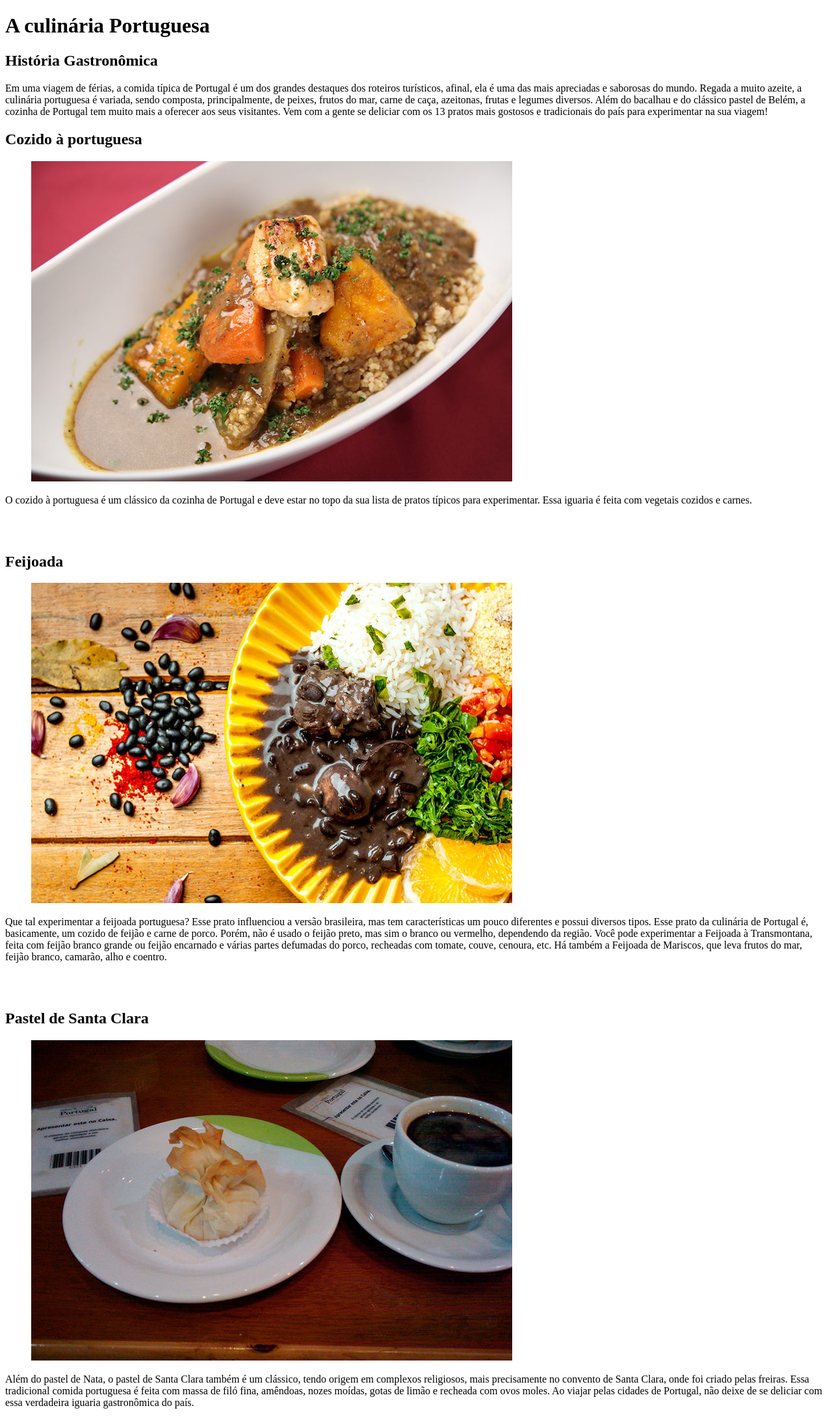
After one commit to lui0908/Site-Portugal, a PHP site: page /culinaria.html in a window 1280 px wide. The commit adds this page. Shown: the whole page at 65% size. Run offline with PHP 8.4, Linux system fonts and the light colour scheme.

Commit message:
O Naruto jamais desistiria de commitar isso aqui

```diff
--- /dev/null
+++ b/culinaria.html
@@ -0,0 +1,116 @@
+<!DOCTYPE html>
+<html lang="pt-br">
+<head>
+    <meta charset="UTF-8">
+    <meta name="viewport" content="width=device-width, initial-scale=1.0">
+    <title>Culinária</title>
+    <link rel="stylesheet" href="">
+</head>
+<body>
+    <h1>A culinária Portuguesa</h1>
+</body>
+</html>
+      <h2 id="titulo">História Gastronômica</h2>
+          <div class="container">
+            <div class="row justify-content-start">
+              <div class="col-12">
+
+                <p>Em uma viagem de férias, a comida típica de Portugal é um dos grandes destaques dos roteiros turísticos, afinal, ela é uma das mais apreciadas e saborosas do mundo.
+                    Regada a muito azeite, a culinária portuguesa é variada, sendo composta, principalmente, de peixes, frutos do mar, carne de caça, azeitonas, frutas e legumes diversos.
+                    Além do bacalhau e do clássico pastel de Belém, a cozinha de Portugal tem muito mais a oferecer aos seus visitantes.
+                    Vem com a gente se deliciar com os 13 pratos mais gostosos e tradicionais do país para experimentar na sua viagem!</p>
+              </div>
+            </div>
+          </div>
+          <div class="container">
+            <div class="row justify-content-start">
+              <div class="col-12">
+                <h2>Cozido à portuguesa</h2>
+              </div>
+            </div>
+          </div>
+                <div class="container">
+                  <div class="row justify-content-start">
+
+                    <div class="col-lg-6">
+                      <div class="d-flex align-items-center justify-content-center">
+                        <figure class="img-thumbnail">
+                          <img class="d-block w-100 img-fluid" src="img/cozido-a-portuguesa.jpg" alt="bife chorizo, comida" title="cozido-a-portuguesa">
+                        </figure>
+
+                      </div>
+                    </div>
+                    <div class="col-lg-6 col-12">
+                              <p>O cozido à portuguesa é um clássico da cozinha de Portugal e deve estar no topo da sua lista de pratos típicos para experimentar. Essa iguaria é feita com vegetais cozidos e carnes. </p>
+                    </div>
+                  </div>
+                </div>
+<br>
+<br>
+
+
+                <div class="container">
+                  <div class="row justify-content-start">
+                    <div class="col-12">
+                      <h2>Feijoada</h2>
+                    </div>
+                  </div>
+                </div>
+                      <div class="container">
+                        <div class="row justify-content-start">
+
+                          <div class="col-lg-6">
+                            <div class="d-flex align-items-center justify-content-center">
+                              <figure class="img-thumbnail">
+                                <img class="d-block w-100 img-fluid" src="img/feijoada.jpg" alt="Medialunas, comida" title="feijoada">
+                              </figure>
+
+                            </div>
+                          </div>
+                          <div class="col-lg-6 col-12">
+
+                            <p>Que tal experimentar a feijoada portuguesa? Esse prato influenciou a versão brasileira, mas tem características um pouco diferentes e possui diversos tipos.
+                                Esse prato da culinária de Portugal é, basicamente, um cozido de feijão e carne de porco. Porém, não é usado o feijão preto, mas sim o branco ou vermelho, dependendo da região.
+                                Você pode experimentar a Feijoada à Transmontana, feita com feijão branco grande ou feijão encarnado e várias partes defumadas do porco, recheadas com tomate, couve, cenoura, etc.
+                                Há também a Feijoada de Mariscos, que leva frutos do mar, feijão branco, camarão, alho e coentro. </p>
+                                </div>
+                        </div>
+                      </div>
+
+<br>
+<br>
+
+
+  <div class="container">
+    <div class="row justify-content-start">
+      <div class="col-12">
+        <h2>Pastel de Santa Clara</h2>
+      </div>
+    </div>
+  </div>
+        <div class="container">
+          <div class="row justify-content-start">
+
+            <div class="col-lg-6">
+              <div class="d-flex align-items-center justify-content-center">
+                <figure class="img-thumbnail">
+                  <img class="d-block w-100 img-fluid" src="img/pastel.jpg" alt="Empanadas, comida" title="pastel">
+                </figure>
+
+              </div>
+            </div>
+            <div class="col-lg-6 col-12">
+
+              <p>Além do pastel de Nata, o pastel de Santa Clara também é um clássico, tendo origem em complexos religiosos, mais precisamente no convento de Santa Clara, onde foi criado pelas freiras.
+                Essa tradicional comida portuguesa é feita com massa de filó fina, amêndoas, nozes moídas, gotas de limão e recheada com ovos moles.
+                Ao viajar pelas cidades de Portugal, não deixe de se deliciar com essa verdadeira iguaria gastronômica do país. </p>
+            </div>
+          </div>
+        </div>
+    </footer>
+
+    <script src="https://code.jquery.com/jquery-3.3.1.slim.min.js" integrity="sha384-q8i/X+965DzO0rT7abK41JStQIAqVgRVzpbzo5smXKp4YfRvH+8abtTE1Pi6jizo" crossorigin="anonymous"></script>
+    <script src="https://cdnjs.cloudflare.com/ajax/libs/popper.js/1.14.3/umd/popper.min.js" integrity="sha384-ZMP7rVo3mIykV+2+9J3UJ46jBk0WLaUAdn689aCwoqbBJiSnjAK/l8WvCWPIPm49" crossorigin="anonymous"></script>
+    <script src="https://stackpath.bootstrapcdn.com/bootstrap/4.1.3/js/bootstrap.min.js" integrity="sha384-ChfqqxuZUCnJSK3+MXmPNIyE6ZbWh2IMqE241rYiqJxyMiZ6OW/JmZQ5stwEULTy" crossorigin="anonymous"></script>
+  </body>
+</html>
--- a/estilo.css
+++ b/estilo.css
@@ -89,6 +89,7 @@
 .header-bg {
 
 background: linear-gradient(90deg, rgba(2,0,36,1) 0%, rgba(245,0,0,1) 0%, rgba(29,108,17,1) 63%)!important;
+height:80px;
 
 }
 
--- a/selecao.html
+++ b/selecao.html
@@ -12,6 +12,8 @@
         <h1 id="titulo"> A Seleção Portuguesa de Futebol é a equipa nacional de Portugal e representa o país nas competições internacionais de futebol.
             É gerida pela Federação Portuguesa de Futebol.</h1>
     <p>
+        <br>
+        <br>
               A seleção estreou-se oficialmente a 18 de dezembro de 1921 (há 102 anos, 3 meses e 17 dias) contra a Espanha, jogo que acabou 3-1 a favor dos espanhóis.<br>
               A primeira vitória foi obtida a 18 de junho de 1925, contra a Itália, por 1-0.<br>
               A estreia de Portugal na fase final de uma grande competição deu-se em 1966, onde a Seleção das Quinas chegou às meias-finais do Mundial da FIFA,
@@ -35,6 +37,8 @@
              anfitriã, e futura campeã, a Inglaterra. Portugal terminou o torneio em segunda posição, após perder para Inglaterra.<br>
             O seu estádio oficial é o Estádio Nacional do Jamor, em Oeiras (Lisboa), embora quase todos os jogos da Seleção realizados em Portugal sejam disputados em outros estádios do país.<br>
     </p>
+            <br>
+            <br>
 
             <h1 id="titulo">Os "Magriços" de Eusébio e a Surpresa em Inglaterra (1965 - 1966)</h1>
 
@@ -52,6 +56,7 @@
 
 
     </p>
+    <p>Saiba mais em:<a href="https://www.fpf.pt/pt/selecoes/futebol-masculino/selecao-a">https://www.fpf.pt/pt/selecoes/futebol-masculino/selecao-a</a></p>
 
     </body>
 </html>
```
Also changed, not shown: CR7.html (+17 -4 lines), estiloselecao.css (+11 -3 lines), index.html (+4 -41 lines), sobre.html (+52 -2 lines), img/cozido-a-portuguesa.jpg (added), img/feijoada.jpg (added), img/pastel.jpg (added).
